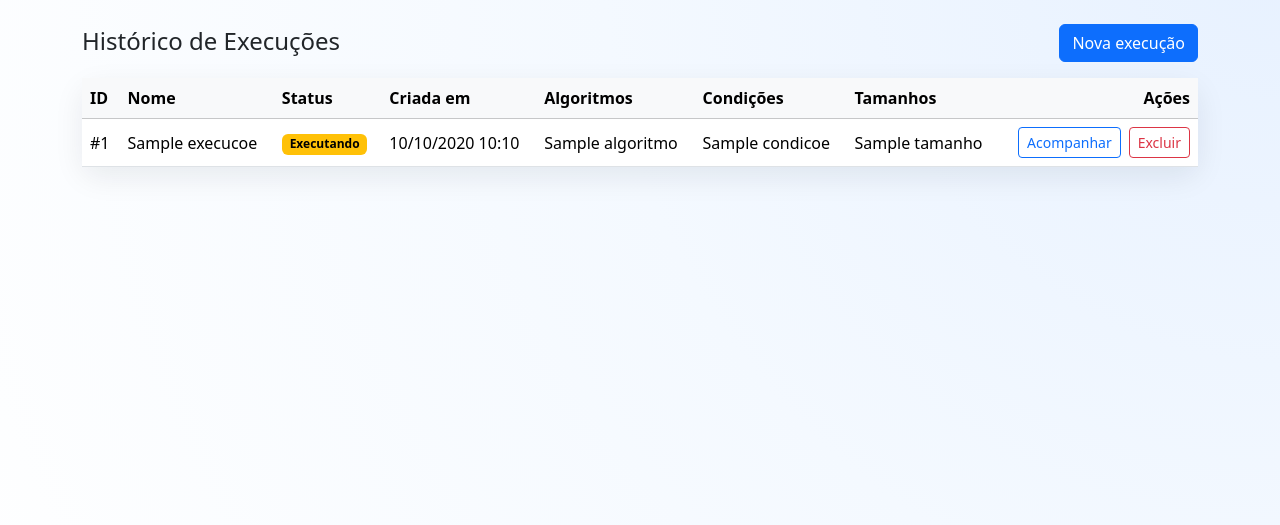
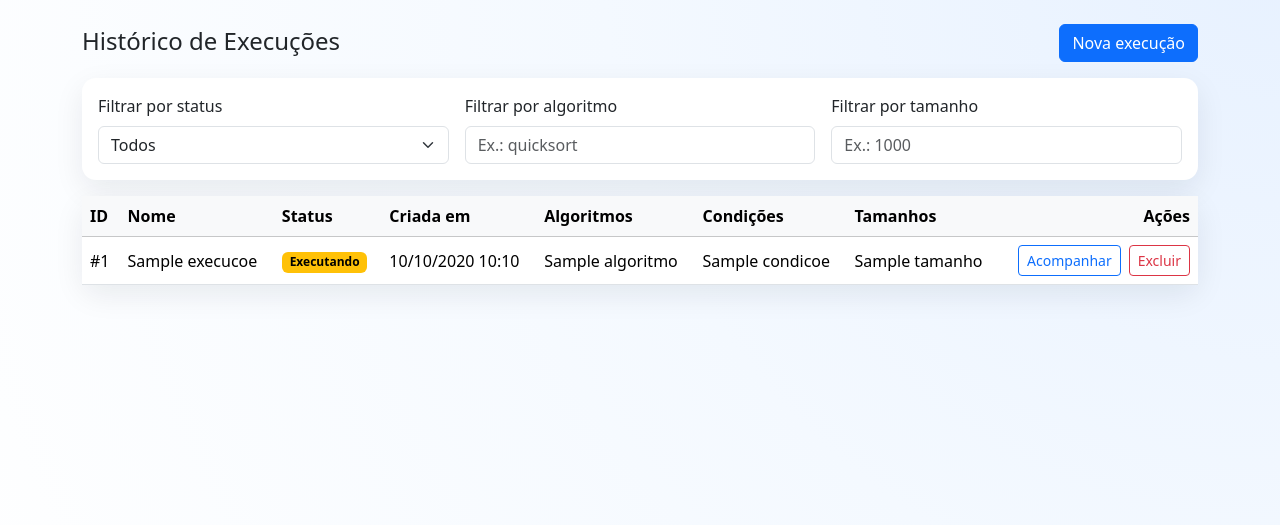
Before and after one commit to diegocordeiro/trabalho_algoritmos_ordenacao, a Django app: template templates/benchmark/lista_execucoes.html in a window 1280 px wide. Shown: the part 56-581 px from the top of the page. Run offline with Django 5.2, Linux system fonts and the light colour scheme; the template is opened without the code that fills it: most values are stand-ins (such as "Sample title", 1, 10 or a date in 2020); data that the repository does not hold is empty.

```diff
--- a/templates/benchmark/comparar_algoritmos.html
+++ b/templates/benchmark/comparar_algoritmos.html
@@ -20,7 +20,7 @@
     <div class="row g-3 mb-3">
       <div class="col-md-4">
         <label class="form-label">Tamanho mínimo</label>
-        <input id="filtroTamanhoMinimo" type="number" class="form-control" value="30000" min="1">
+        <input id="filtroTamanhoMinimo" type="number" class="form-control" value="100" min="1">
       </div>
 
       <div class="col-md-8">
@@ -39,7 +39,7 @@
     <!-- GRÁFICO -->
     <div class="card">
       <div class="card-body">
-        <h3 class="h6">Tempo x Comparações</h3>
+        <h3 class="h6">Tempo x Comparações (Escala Logarítmica)</h3>
         <canvas id="graficoComparacaoUnificado"></canvas>
       </div>
     </div>
--- a/templates/benchmark/configuracao.html
+++ b/templates/benchmark/configuracao.html
@@ -19,7 +19,7 @@
       <div class="row g-3 mb-3">
         <div class="col-lg-8">
           <label class="form-label fw-semibold">Nome da execução</label>
-          <input type="text" name="nome" value="{{ form.nome.value|default:'' }}" class="form-control form-control-lg" placeholder="Ex.: Execução oficial Parte I">
+          <input type="text" name="nome" value="{{ form.nome.value|default:'' }}" class="form-control form-control-lg" placeholder="Ex.: Quicksort - Tamanho X">
         </div>
         <div class="col-lg-4">
           <label class="form-label fw-semibold">Repetições (mín. 3)</label>
--- a/templates/benchmark/lista_execucoes.html
+++ b/templates/benchmark/lista_execucoes.html
@@ -1,5 +1,6 @@
 {% extends 'base.html' %}
 {% block title %}Execuções{% endblock %}
+
 {% block content %}
 <div class="d-flex justify-content-between align-items-center mb-3">
   <div>
@@ -8,10 +9,47 @@
   <a href="/" class="btn btn-primary">Nova execução</a>
 </div>
 
+<div class="card panel-card mb-3">
+  <div class="card-body">
+    <div class="row g-3 align-items-end">
+      <div class="col-md-4">
+        <label for="filtro-status" class="form-label">Filtrar por status</label>
+        <select id="filtro-status" class="form-select">
+          <option value="">Todos</option>
+          <option value="concluido">Concluído</option>
+          <option value="erro">Erro</option>
+          <option value="executando">Executando</option>
+          <option value="pendente">Pendente</option>
+        </select>
+      </div>
+
+      <div class="col-md-4">
+        <label for="filtro-algoritmo" class="form-label">Filtrar por algoritmo</label>
+        <input
+          type="text"
+          id="filtro-algoritmo"
+          class="form-control"
+          placeholder="Ex.: quicksort"
+        >
+      </div>
+
+      <div class="col-md-4">
+        <label for="filtro-tamanho" class="form-label">Filtrar por tamanho</label>
+        <input
+          type="text"
+          id="filtro-tamanho"
+          class="form-control"
+          placeholder="Ex.: 1000"
+        >
+      </div>
+    </div>
+  </div>
+</div>
+
 <div class="card panel-card">
   <div class="card-body p-0">
     <div class="table-responsive">
-      <table class="table table-hover mb-0 align-middle">
+      <table class="table table-hover mb-0 align-middle" id="tabela-execucoes">
         <thead class="table-light">
           <tr>
             <th>ID</th>
@@ -26,7 +64,11 @@
         </thead>
         <tbody>
           {% for e in execucoes %}
-          <tr>
+          <tr
+            data-status="{{ e.status|lower }}"
+            data-algoritmos="{{ e.algoritmos|join:', '|lower }}"
+            data-tamanhos="{{ e.tamanhos|join:', '|lower }}"
+          >
             <td>#{{ e.id }}</td>
             <td>{{ e.nome }}</td>
             <td>
@@ -59,13 +101,66 @@
             </td>
           </tr>
           {% empty %}
-          <tr>
+          <tr id="linha-vazia">
             <td colspan="8" class="text-center py-4 text-muted">Nenhuma execução cadastrada até o momento.</td>
           </tr>
           {% endfor %}
         </tbody>
       </table>
     </div>
+
+    <div id="sem-resultados" class="text-center py-4 text-muted d-none">
+      Nenhuma execução encontrada com os filtros aplicados.
+    </div>
   </div>
 </div>
+
+<script>
+  document.addEventListener('DOMContentLoaded', function () {
+    const filtroStatus = document.getElementById('filtro-status');
+    const filtroAlgoritmo = document.getElementById('filtro-algoritmo');
+    const filtroTamanho = document.getElementById('filtro-tamanho');
+    const tabela = document.getElementById('tabela-execucoes');
+    const linhas = tabela.querySelectorAll('tbody tr');
+    const semResultados = document.getElementById('sem-resultados');
+    const linhaVazia = document.getElementById('linha-vazia');
+
+    function aplicarFiltros() {
+      const statusSelecionado = filtroStatus.value.trim().toLowerCase();
+      const algoritmoDigitado = filtroAlgoritmo.value.trim().toLowerCase();
+      const tamanhoDigitado = filtroTamanho.value.trim().toLowerCase();
+
+      let algumaLinhaVisivel = false;
+
+      linhas.forEach((linha) => {
+        if (linha.id === 'linha-vazia') return;
+
+        const status = (linha.dataset.status || '').toLowerCase();
+        const algoritmos = (linha.dataset.algoritmos || '').toLowerCase();
+        const tamanhos = (linha.dataset.tamanhos || '').toLowerCase();
+
+        const bateStatus = !statusSelecionado || status === statusSelecionado;
+        const bateAlgoritmo = !algoritmoDigitado || algoritmos.includes(algoritmoDigitado);
+        const bateTamanho = !tamanhoDigitado || tamanhos.includes(tamanhoDigitado);
+
+        const visivel = bateStatus && bateAlgoritmo && bateTamanho;
+        linha.style.display = visivel ? '' : 'none';
+
+        if (visivel) algumaLinhaVisivel = true;
+      });
+
+      if (linhaVazia) {
+        linhaVazia.style.display = 'none';
+      }
+
+      semResultados.classList.toggle('d-none', algumaLinhaVisivel);
+    }
+
+    filtroStatus.addEventListener('change', aplicarFiltros);
+    filtroAlgoritmo.addEventListener('input', aplicarFiltros);
+    filtroTamanho.addEventListener('input', aplicarFiltros);
+
+    aplicarFiltros();
+  });
+</script>
 {% endblock %}
```
